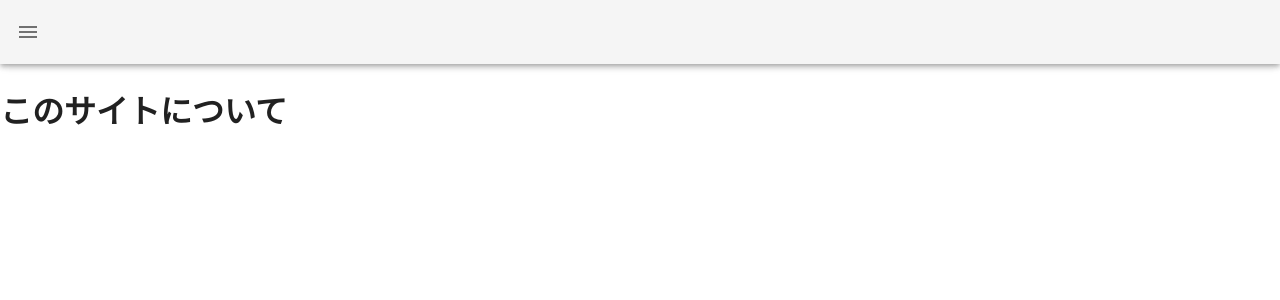
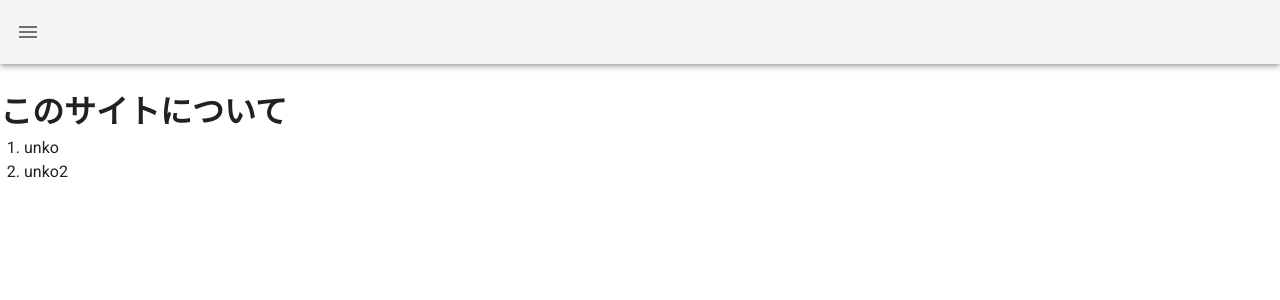
Before and after one commit to kat0h/kuragetool, a Vue app: page /about in a window 1280 px wide. Shown: the top 300 px of the page. Built offline with nearby package versions, Linux system fonts and the light colour scheme.

Commit message:
Use Vue router

```diff
--- a/src/components/AboutPage.vue
+++ b/src/components/AboutPage.vue
@@ -1,6 +1,11 @@
 <template>
   <div>
     <h1>このサイトについて</h1>
+    <ol>
+      <li v-for="l in d" :key="l.title">
+        {{ l.title }}
+      </li>
+    </ol>
   </div>
 </template>
 
@@ -8,6 +13,10 @@
 export default {
   name: 'AboutPage',
   data: () => ({
+    d: [
+    {title: "unko", ind: "u"},
+    {title: "unko2", ind: "i"},
+    ]
   }),
 };
 </script>
--- a/src/components/TopPage.vue
+++ b/src/components/TopPage.vue
@@ -1,11 +1,7 @@
 <template>
-  <div id="TopPage">
-    <h1>アプリ一覧</h1>
+  <div>
     <ul>
-      <li
-      v-for="appcard in appcards"
-      :key="appcard.title"
-      >
+      <li v-for="appcard in appcards" :key="appcard.title">
         {{ appcard.title }}
       </li>
     </ul>
@@ -17,24 +13,26 @@ export default {
   name: 'TopPage',
   data: () => ({
       appcards: [
-        {title: "大文字メーカー"},
-        {title: "日付計算"},
-        {title: "ローマ数字変換"},
-        {title: "タイマー"},
-        {title: "ストップウォッチ"},
-        {title: "合計計算"},
-        {title: "アイコン加工"},
-        {title: "Youtubeループ"},
-        {title: "点字AA"},
-        {title: "電気代計算"},
-        {title: "〜までの日数"},
-        {title: "QRコード作成"},
-        {title: "QRコード読み取り"},
-        {title: "文字数計測"},
-        {title: "突然の死"},
-        {title: "壁紙加工"},
-        {title: "AmazonURLクリーナー"},
-        {title: "カラーパレット"},
-      ],
+        { title: "大文字メーカー"},
+        { title: "日付計算"},
+        { title: "ローマ数字変換"},
+        { title: "タイマー"},
+        { title: "ストップウォッチ"},
+        { title: "合計計算"},
+        { title: "アイコン加工"},
+        { title: "Youtubeループ"},
+        { title: "点字AA"},
+        { title: "電気代計算"},
+        { title: "〜までの日数"},
+        { title: "QRコード作成"},
+        { title: "QRコード読み取り"},
+        { title: "文字数計測"},
+        { title: "突然の死"},
+        { title: "壁紙加工"},
+        { title: "AmazonURLクリーナー"},
+        { title: "カラーパレット"},
+      ]
   }),
 };
+
+</script>
--- a/src/views/About.vue
+++ /dev/null
@@ -1,5 +0,0 @@
-<template>
-  <div class="about">
-    <h1>This is an about page</h1>
-  </div>
-</template>
```
Also changed, not shown: src/views/Home.vue (deleted, +0 -18 lines).
